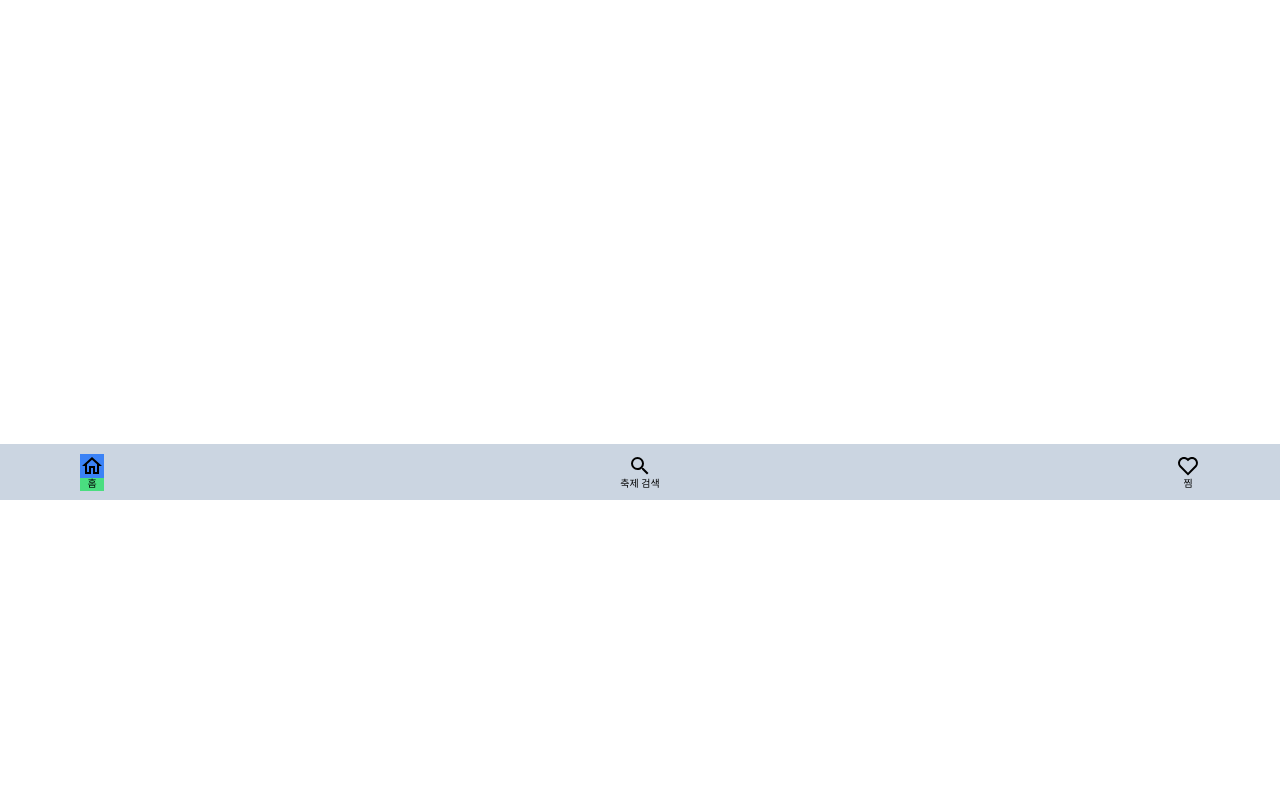
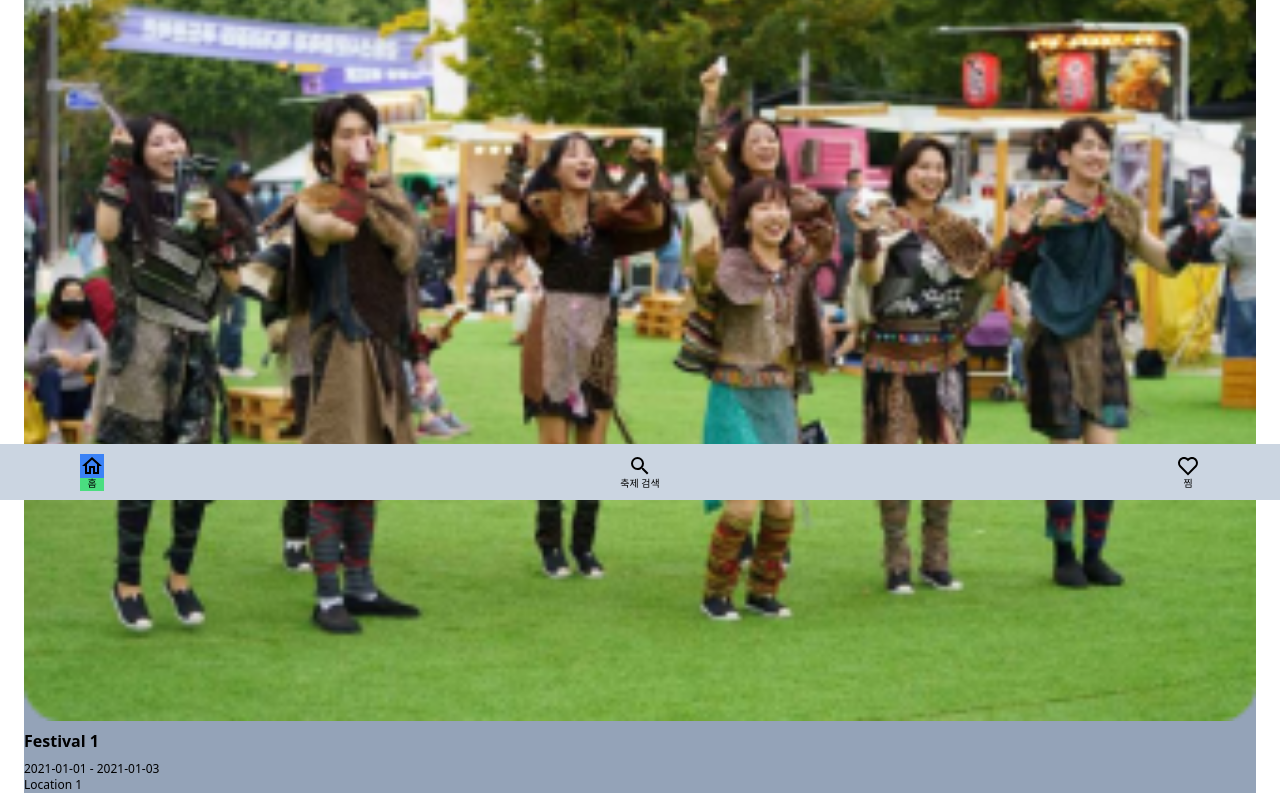
Before and after one commit to wilderif/React_API_Practice, a React (Vite) app: page / in a window 1280 px wide. Shown: the part 300-1097 px from the top of the page. Before the commit the page ends 800 px from the top, so only its background shows below. Built offline with nearby package versions, Linux system fonts and the light colour scheme.

Commit message:
feat: Implement FestivalCard and FestivalCardList components
- Created FestivalCard component for displaying individual festival details
- Implemented FestivalCardList to map and render multiple FestivalCard components
- Applied basic layout to FestivalCard component

```diff
--- a/features/HomePage/HomePage.jsx
+++ /dev/null
@@ -1,14 +0,0 @@
-import Header from "../../src/components/Header";
-import BottomNavBar from "../../src/components/BottomNavBar";
-
-const HomePage = () => {
-  return (
-    <>
-      <Header isHome={true} />
-      <main className="mx-4 bg-orange-300"></main>
-      <BottomNavBar />
-    </>
-  );
-};
-
-export default HomePage;
--- a/index.html
+++ b/index.html
@@ -1,9 +1,8 @@
-<!DOCTYPE html>
+<!doctype html>
 <html lang="en">
   <head>
     <meta charset="UTF-8" />
-    <!-- <link rel="icon" type="image/svg+xml" href="/vite.svg" /> -->
-    <link rel="icon" href="/src/assets/logo.png" />
+    <link rel="icon" href="/logo.svg" />
     <meta name="viewport" content="width=device-width, initial-scale=1.0" />
     <title>축제 가자</title>
   </head>
--- a/src/App.jsx
+++ b/src/App.jsx
@@ -1,12 +1,12 @@
 import { useState } from "react";
 
-import HomePage from "../features/HomePage/HomePage";
+import HomePage from "./features/HomePage/HomePage";
 
 function App() {
   return (
-    <div className="">
+    <>
       <HomePage />
-    </div>
+    </>
   );
 }
 
--- /dev/null
+++ b/src/components/FestivalCard.jsx
@@ -0,0 +1,20 @@
+const FestivalCard = ({ festival }) => {
+  return (
+    <div className="mt-6 w-full bg-slate-400">
+      <img
+        src={festival.image}
+        alt={festival.title}
+        className="w-full rounded-xl"
+      />
+      <div>
+        <h2 className="mt-2 text-base font-bold">{festival.title}</h2>
+        <p className="mt-2 text-xs">
+          {festival.dateStart} - {festival.dateEnd}
+        </p>
+        <p className="text-xs">{festival.location}</p>
+      </div>
+    </div>
+  );
+};
+
+export default FestivalCard;
--- /dev/null
+++ b/src/components/FestivalCardList.jsx
@@ -0,0 +1,42 @@
+import festivalImage from "../assets/tmp_festival_image.png";
+
+import FestivalCard from "./FestivalCard";
+
+const TEMP_FESTIVALS = [
+  {
+    id: 1,
+    title: "Festival 1",
+    image: festivalImage,
+    dateStart: "2021-01-01",
+    dateEnd: "2021-01-03",
+    location: "Location 1",
+  },
+  {
+    id: 2,
+    title: "Festival 2",
+    image: festivalImage,
+    dateStart: "2021-02-01",
+    dateEnd: "2021-02-03",
+    location: "Location 2",
+  },
+  {
+    id: 3,
+    title: "Festival 3",
+    image: festivalImage,
+    dateStart: "2021-03-01",
+    dateEnd: "2021-03-03",
+    location: "Location 3",
+  },
+];
+
+const FestivalCardList = () => {
+  return (
+    <>
+      {TEMP_FESTIVALS.map((data) => {
+        return <FestivalCard key={data.id} festival={data} />;
+      })}
+    </>
+  );
+};
+
+export default FestivalCardList;
--- /dev/null
+++ b/src/features/HomePage/HomePage.jsx
@@ -0,0 +1,17 @@
+import Header from "../../components/Header";
+import BottomNavBar from "../../components/BottomNavBar";
+import FestivalCardList from "../../components/FestivalCardList";
+
+const HomePage = () => {
+  return (
+    <>
+      <Header isHome={true} />
+      <div className="mx-6">
+        <FestivalCardList />
+      </div>
+      <BottomNavBar />
+    </>
+  );
+};
+
+export default HomePage;
--- a/tailwind.config.js
+++ b/tailwind.config.js
@@ -8,7 +8,7 @@ export default {
         xxs: "10px",
       },
       colors: {
-        text: {
+        achromatic: {
           black: "#000000", // 검정색, 기본 텍스트 색상
           // dark: "#000000", // 검정색, 기본 텍스트 색상
           medium: "#636363", // 중간 회색, 카드 디테일 텍스트
```
Also changed, not shown: src/assets/tmp_festival_image.png (added).
